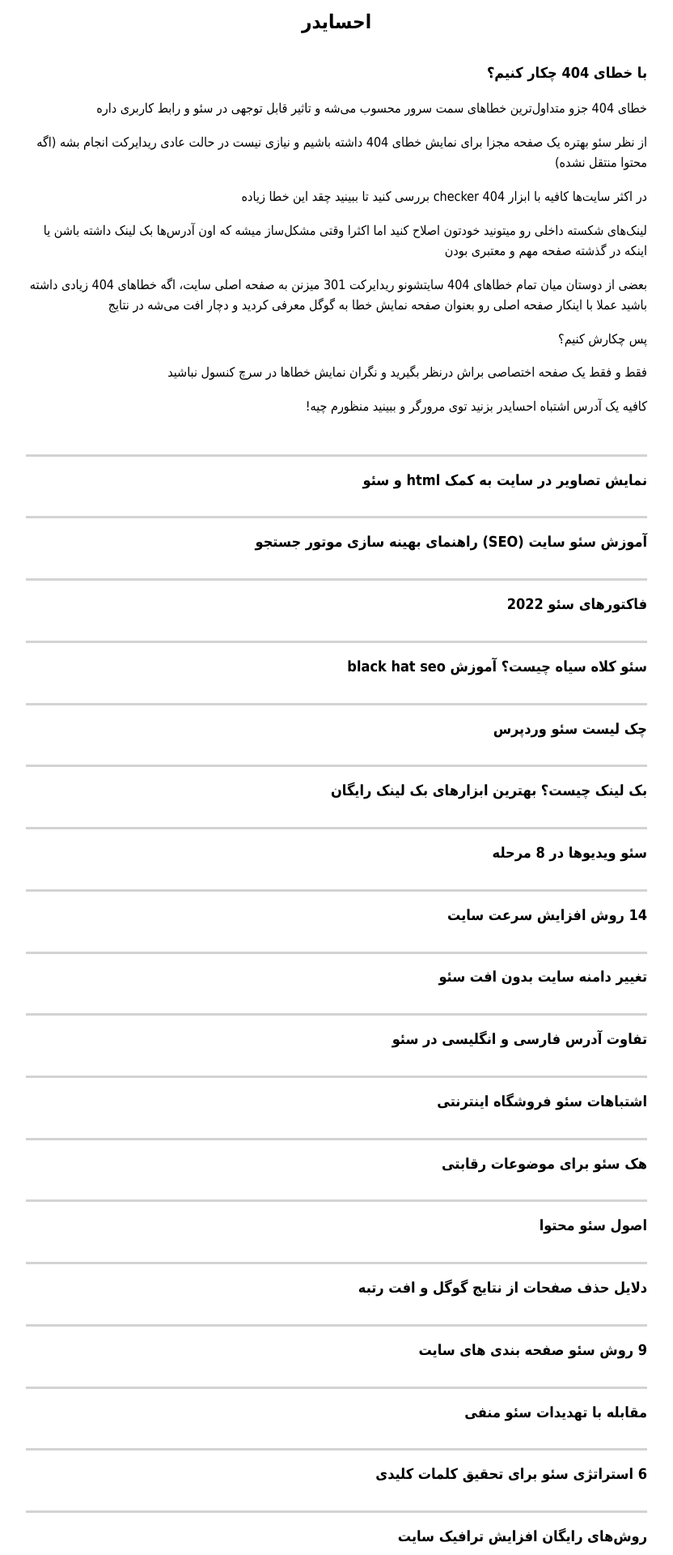
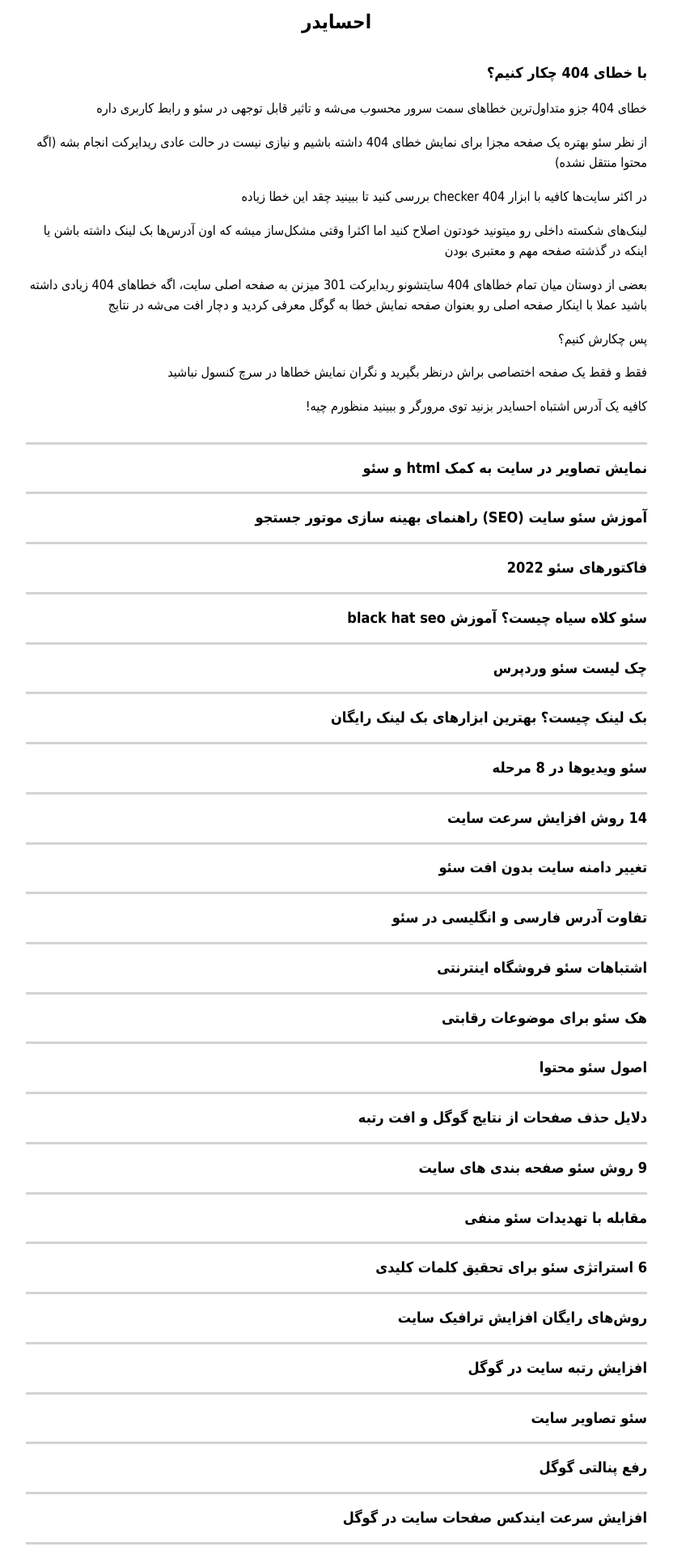
Before and after one commit to darkblog/darkblog.github.io, a Jekyll site: the page built from _posts/2021/2021-5-2-404-error.md, in a window 1280 px wide. Shown: the top 1920 px of the page at 81% size, without its empty margins (224-1056 px from the left). Built offline with Jekyll 4.4.1, drawn with Linux system fonts in a browser that asks for light colours.

Commit message:
Update default.html

```diff
--- a/_layouts/default.html
+++ b/_layouts/default.html
@@ -6,7 +6,7 @@
 <title>{% if page.title %}{{ page.title }}{% else %}{{ site.name }}{% endif %}</title>
 <meta name="description" content="{% if page.excerpt %}{{ page.excerpt | strip_html | strip_newlines | truncate: 160 }}{% else %}{{ site.description }}{% endif %}">
 <link rel="canonical" href="{{ page.url | replace:'index.html','' | prepend: site.baseurl | prepend: site.url }}">
-<style>body{font:100%/1.6 Tahoma}.container{margin:auto;padding:5px;max-width:768px}header{padding-bottom:10px;font-size:x-large;font-weight:bold}footer{font-weight:bold}h1,h2{font-size:large}a{color:black;text-decoration:none}ul{list-style-type:square}img,video,audio{max-width:100%}.post{padding-bottom:30px;border-bottom:solid lightgray}blockquote{margin:1.8em 0.8em;padding:0.1em 1em;border-right:solid black}.center{display:block;margin:auto;text-align:center}pre{direction:ltr;border:solid black;padding:8px;overflow-x:auto}</style>
+<style>body{font:100%/1.6 Tahoma}.container{margin:auto;padding:5px;max-width:768px}header{padding-bottom:10px;font-size:x-large;font-weight:bold}footer{font-weight:bold}h1,h2{font-size:large}a{color:black;text-decoration:none}ul{list-style-type:square}img,video,audio{max-width:100%}.post{padding-bottom:15px;border-bottom:solid lightgray}blockquote{margin:1.8em 0.8em;padding:0.1em 1em;border-right:solid black}.center{display:block;margin:auto;text-align:center}pre{direction:ltr;border:solid black;padding:8px;overflow-x:auto}</style>
 </head>
 <body>
 <header class="center">
```
